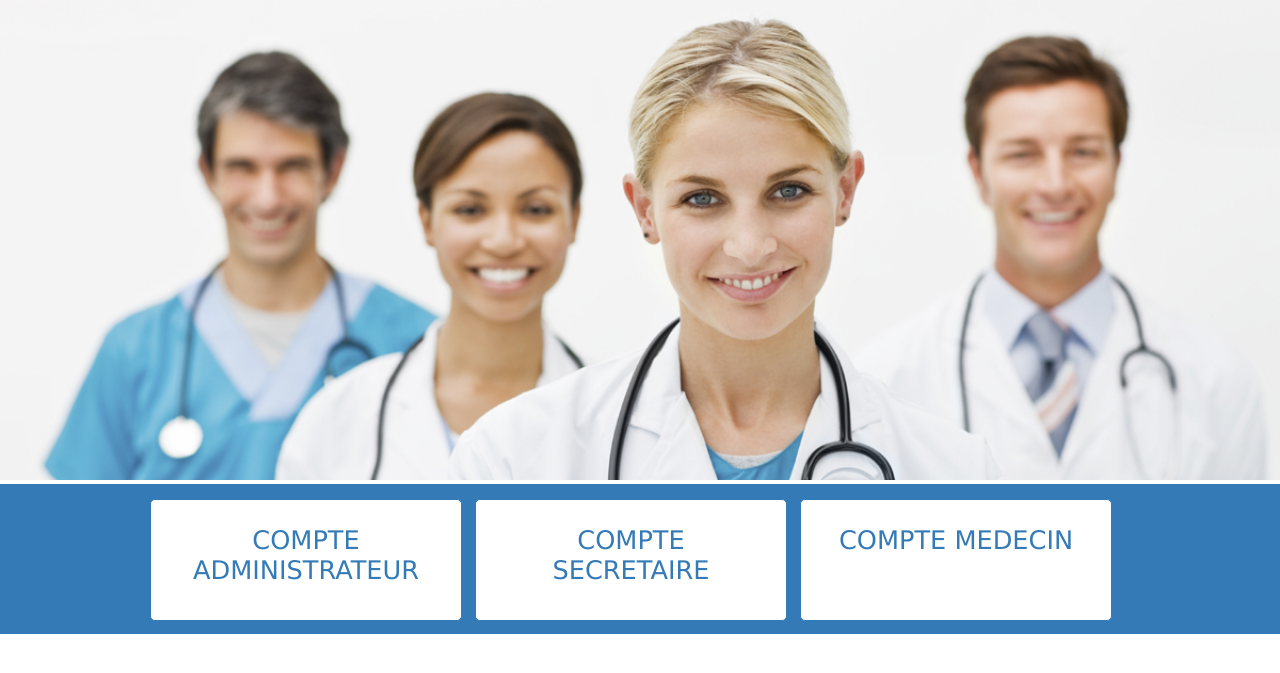
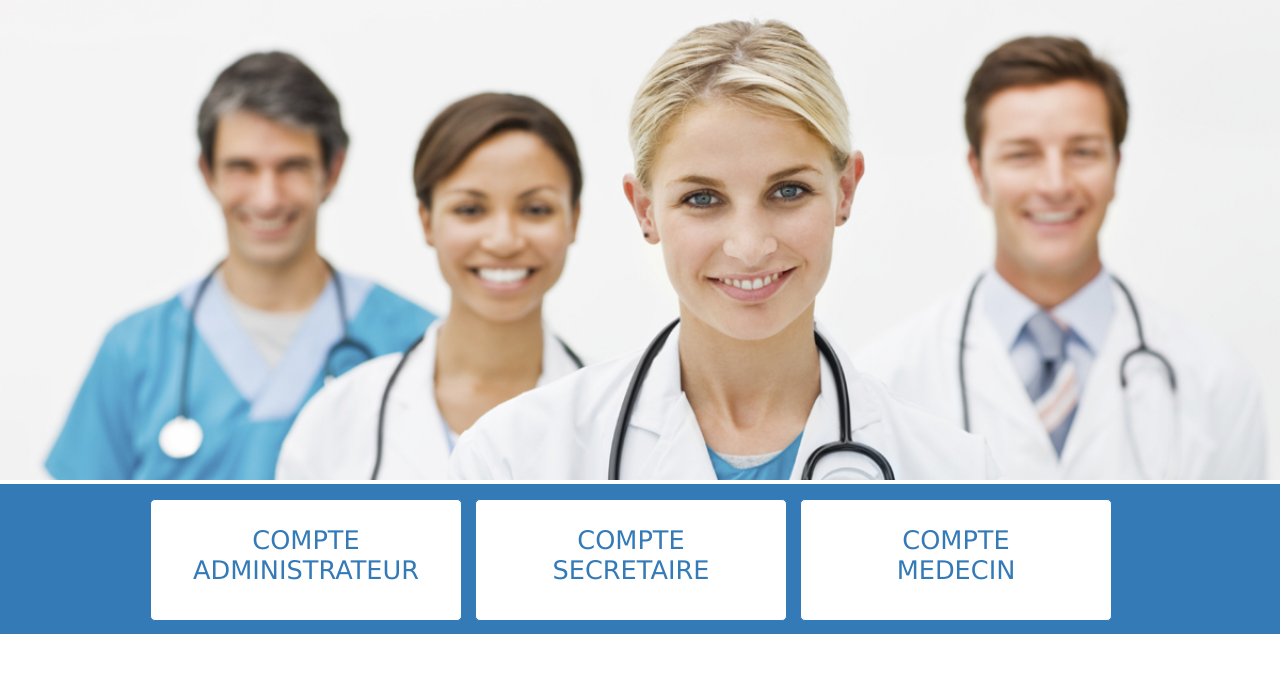
Before and after one commit to cheikh3008/hopital, a PHP site: page / in a window 1280 px wide. Shown: the top 673 px of the page. Run offline with PHP 8.4, Linux system fonts and the light colour scheme.

Commit message:
ajout d'une balise br pour aller à la ligne

```diff
--- a/index.php
+++ b/index.php
@@ -19,7 +19,7 @@
              <ul>
                 <li><a class="lien" href="pages/admin/admin.php">Compte Administrateur      </a></li>
                 <li><a class="lien" href="pages/secretaire/secretaire.php">Compte Secretaire</a></li>
-                <li><a class="lien" href="pages/medecin/medecin.php">Compte Medecin         </a></li>
+                <li><a class="lien" href="pages/medecin/medecin.php">Compte <br>Medecin         </a></li>
             </ul>
        </nav>
     </div>
```
